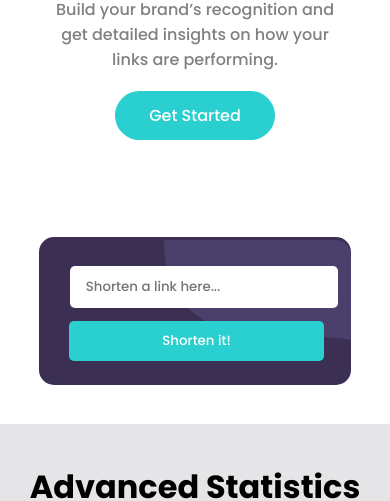
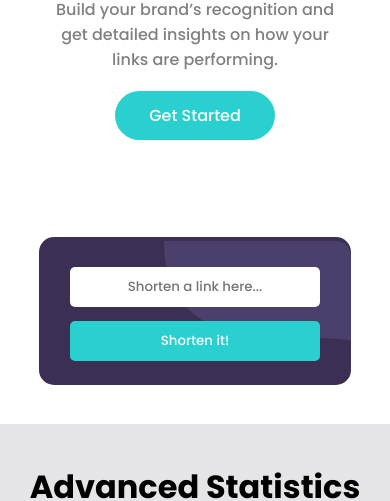
Before and after one commit to Yintii/shortly-site, a plain HTML site: page index.html in a window 390 px wide. Shown: the part 604-1105 px from the top of the page. Drawn offline with Linux system fonts and the light colour scheme.

Commit message:
few stylings were still wrong with mobile, it is 100% complete and responsive now

```diff
--- a/index.html
+++ b/index.html
@@ -47,14 +47,14 @@
 
   <div id="shortener">
     <img src="./images/bg-shorten-mobile.svg" alt="shorten-bg">
-    <input type="text" name="shorteni" placeholder="Shorten a link here..."/>
-    <input id="shorten-btn" type="submit" name="submit" value="Shorten it!">
+      <input id="shorten-box" type="text" name="shorteni" placeholder="Shorten a link here..." />
+      <input id="shorten-btn" type="submit" name="submit" value="Shorten it!" />
   </div>
+
   <div id="middle-section">
+      <div id="advanced-statistics">
 
-      <div id="advanced-statistics">
         <div id="AS-title">Advanced Statistics</div>
-
         <p>Track how your links are performing across the web with our
         advanced statistics dashboard.</p>
 
@@ -86,10 +86,9 @@
           <p>Improve brand awareness and content discoverability through customizable
           links, supercharging audience engagement.</p>
         </div>
+      </div>
+  </div>
 
-      </div>
-
-  </div>
   <div id="Boost">
     <img src="./images/bg-boost-mobile.svg" alt="boost">
     <div id="boost-btn-area">
@@ -100,18 +99,16 @@
 
   <footer>
     <img src="./images/logo_white.svg" alt="footer-logo">
+
     <div class="footer-sec">Features</div>
-
     <a>Link Shortening</a>
     <a>Branded Links</a>
     <a>Analytics</a>
 
     <div class="footer-sec">Resources</div>
-
     <a>Blog</a>
     <a>Developers</a>
     <a>Support</a>
-
     <div class="footer-sec">Company</div>
     <a>About</a>
     <a>Our Team</a>
--- a/styles.css
+++ b/styles.css
@@ -101,26 +101,28 @@ nav{
 }
 input{
     position: relative;
+    display: flex;
+    align-self: left;
     z-index: 1;
-    width:250px;
+    width:80%;
     height:40px;
-    margin: 0 auto;
+    padding:0;
     text-align: left;
     border-radius: 5px;
-    padding-left:5%;
     font-family: 'Poppins', sans-serif;
-    left:10%;bottom:50%;
+    bottom:50%;
     border: none;
+}
+#shorten-box{
+    text-align: center;
+    left:10%;
 }
 #shorten-btn{
     position: relative;
-    left:-238px;top:10%;
-    width:82%;
+    right:70%;top:20%;
     background-color: hsl(180, 66%, 49%);
     color:white;
-    padding: 2% 0%;
     text-align: center;
-    margin-top: 10%;
     font-family: 'Poppins', sans-serif;
 }
 #middle-section{
@@ -186,6 +188,10 @@ input{
     text-align: center;
     margin-bottom: 30%;
 }
+#boost-links{
+    font-size:18pt;
+    font-weight:700;
+}
 #Boost > img{
     z-index: -1;
     width: 100%;
@@ -194,7 +200,11 @@ input{
 }
 #boost-btn-area{
     position: relative;
-    top:5em;
+    top:6em;
+}
+#boost-btn-area .get-started{
+    width:50%;
+    padding: 2% 0%;
 }
 footer{
     display: flex;
@@ -221,7 +231,7 @@ footer img {
     margin: 5% 0;
 }
 #social-links i {
-    padding: 5%;
+    padding: 10% 5%;
 }
 .hidden{display: none;}
 .show {display:block;}
```
